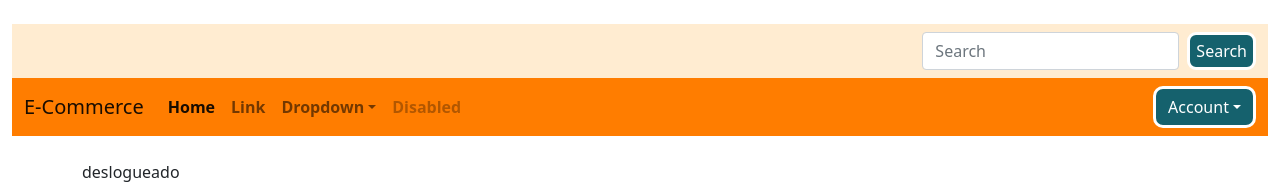
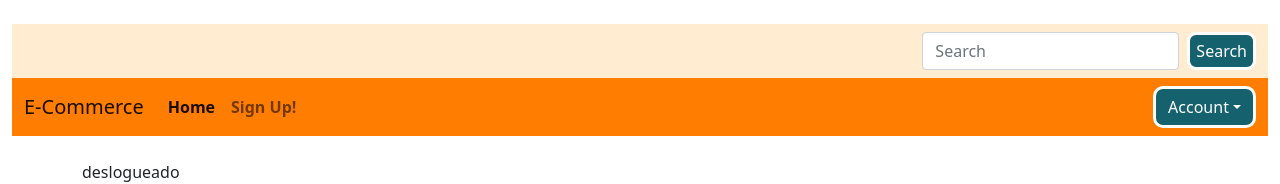
Before and after one commit to amacazzaga/Ecommerce, a React (Create React App) app in the folder frontend/: page / in a window 1280 px wide. Shown: the top 184 px of the page. Built offline with nearby package versions, Linux system fonts and the light colour scheme.

Commit message:
sign up on navbar

```diff
--- a/frontend/src/components/Navbar.js
+++ b/frontend/src/components/Navbar.js
@@ -44,47 +44,8 @@ const Navbar = () => {
                 </a>
               </li>
               <li class="nav-item">
-                <a class="nav-link" href="/">
-                  Link
-                </a>
-              </li>
-              <li class="nav-item dropdown">
-                <a
-                  class="nav-link dropdown-toggle"
-                  href="/"
-                  id="navbarDropdown"
-                  role="button"
-                  data-bs-toggle="dropdown"
-                  aria-expanded="false"
-                >
-                  Dropdown
-                </a>
-                <ul class="dropdown-menu" aria-labelledby="navbarDropdown">
-                  <li>
-                    <a class="dropdown-item" href="/">
-                      Action
-                    </a>
-                  </li>
-                  <li>
-                    <a class="dropdown-item" href="/">
-                      Another action
-                    </a>
-                  </li>
-                  <li>
-                    <a class="dropdown-item" href="/">
-                      Something else here
-                    </a>
-                  </li>
-                </ul>
-              </li>
-              <li class="nav-item">
-                <a
-                  class="nav-link disabled"
-                  href="/"
-                  tabindex="-1"
-                  aria-disabled="true"
-                >
-                  Disabled
+                <a class="nav-link" href="/signup">
+                 Sign Up!
                 </a>
               </li>
             </ul>
```
